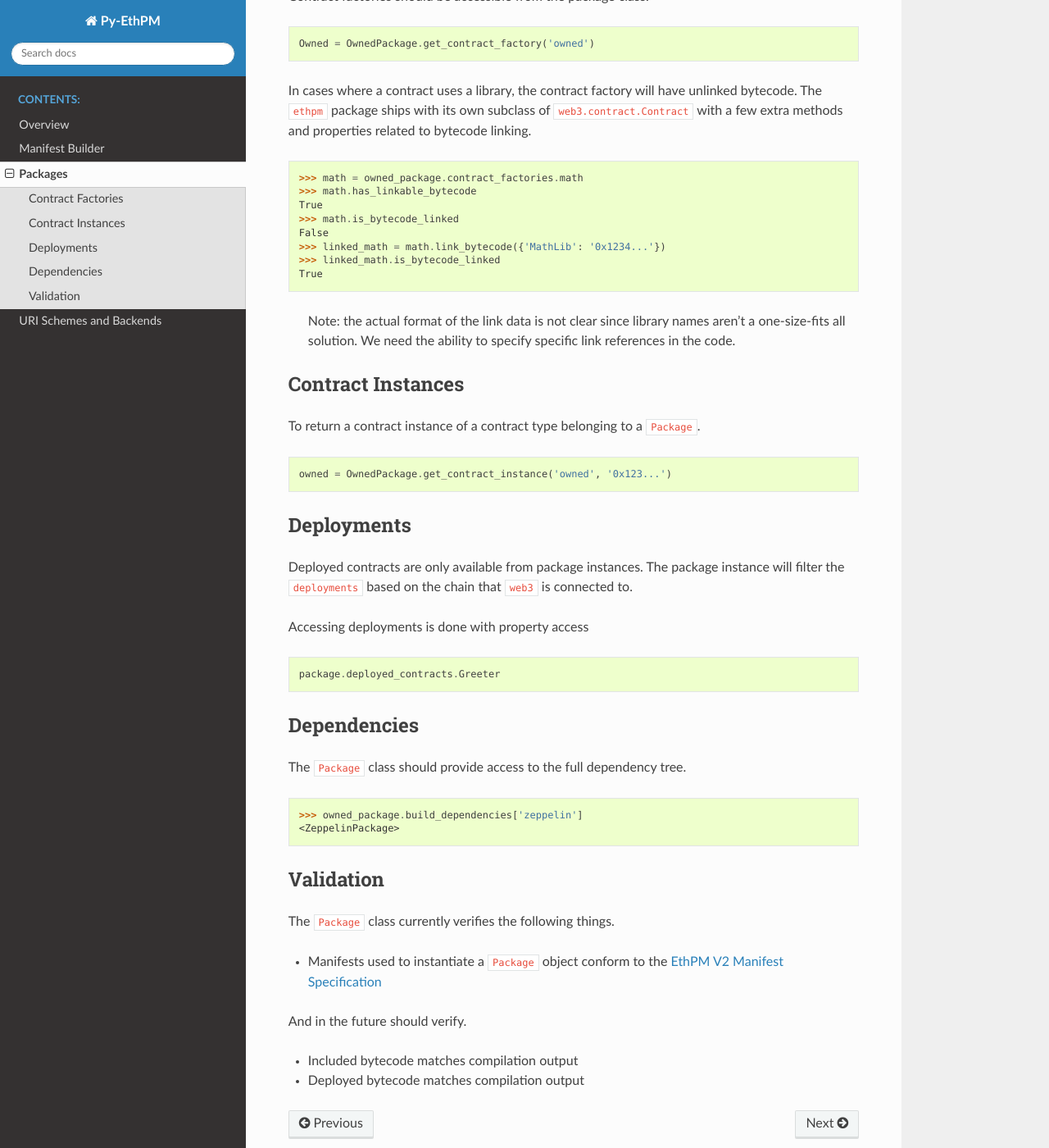
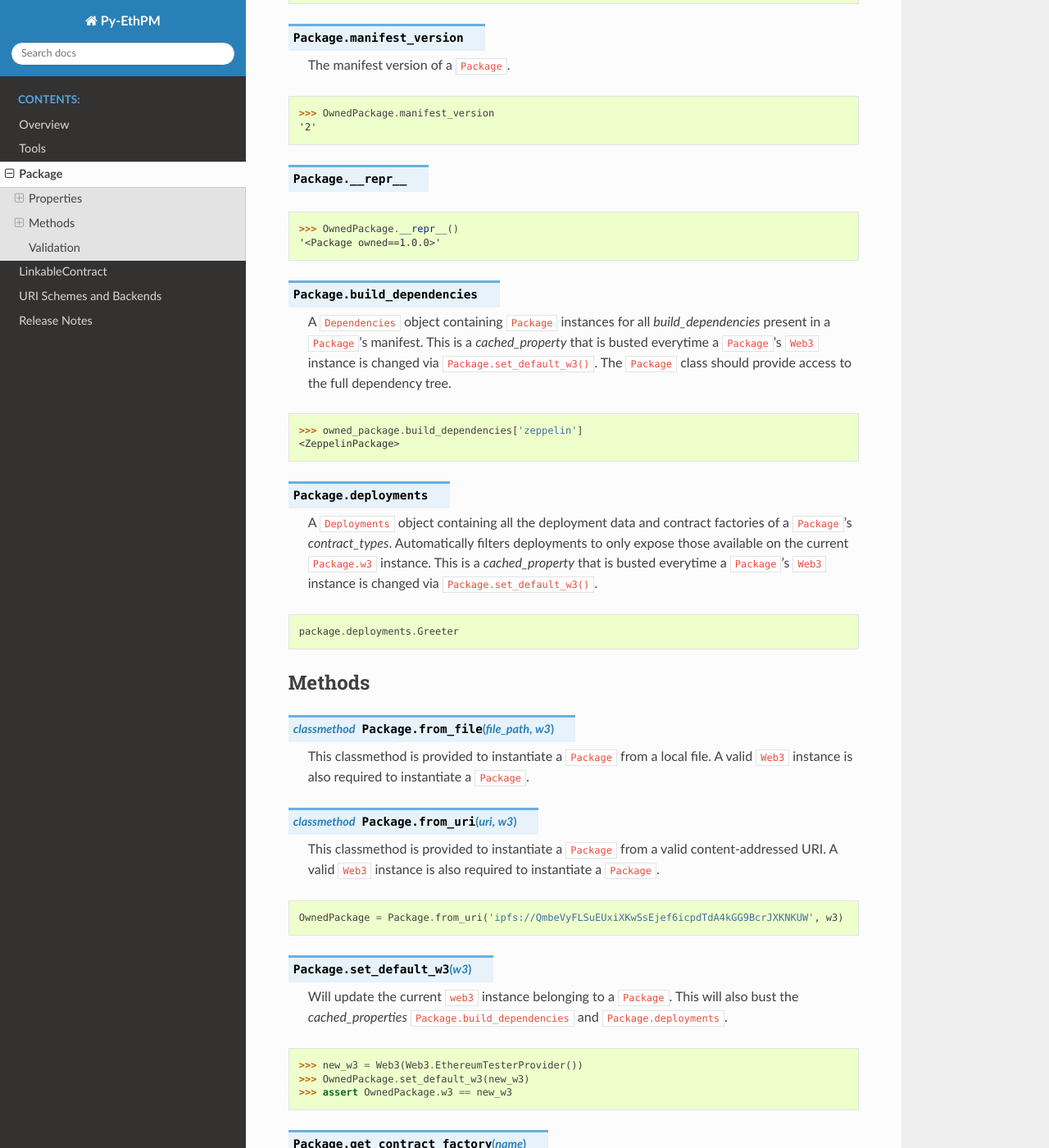
Before and after one commit to ethpm/py-ethpm, a Sphinx documentation site: the page built from docs/package.rst, in a window 1280 px wide and 1400 px high, scrolled down 1112 px. Shown: the whole window at 82% size. Built offline with Sphinx 7.4.7 and the Read the Docs theme 2.0.0, drawn with Linux system fonts in a browser that asks for light colours; some of the changed text lies outside the part shown.

Commit message:
Expand documentation

```diff
--- /dev/null
+++ b/docs/contract.rst
@@ -0,0 +1,59 @@
+LinkableContract
+================
+
+`Py-EthPM` uses a custom subclass of ``Web3.contract.Contract`` to manage contract factories and instances which might require bytecode linking. To create a deployable contract factory, both the contract type's `abi` and `deployment_bytecode` must be available in the Package's manifest.
+
+.. doctest::
+
+   >>> from eth_utils import is_address, to_canonical_address
+   >>> from web3 import Web3
+   >>> from ethpm import Package, V2_PACKAGES_DIR
+
+   >>> PACKAGING_EXAMPLES = V2_PACKAGES_DIR.parent.parent / 'tests' / 'ethpm' / 'packaging-examples'
+   >>> w3 = Web3(Web3.EthereumTesterProvider())
+   >>> escrow_manifest_path = str(PACKAGING_EXAMPLES / 'escrow' / '1.0.3.json')
+
+   >>> # Try to deploy from unlinked factory
+   >>> EscrowPackage = Package.from_file(escrow_manifest_path, w3)
+   >>> EscrowFactory = EscrowPackage.get_contract_factory("Escrow")
+   >>> assert EscrowFactory.needs_bytecode_linking
+   >>> escrow_instance = EscrowFactory.constructor(w3.eth.accounts[0]).transact()
+   Traceback (most recent call last):
+        ...
+   ethpm.exceptions.BytecodeLinkingError: Contract cannot be deployed until its bytecode is linked.
+
+   >>> # Deploy SafeSendLib
+   >>> SafeSendFactory = EscrowPackage.get_contract_factory("SafeSendLib")
+   >>> safe_send_tx_hash = SafeSendFactory.constructor().transact()
+   >>> safe_send_tx_receipt = w3.eth.waitForTransactionReceipt(safe_send_tx_hash)
+
+   >>> # Link Escrow factory to deployed SafeSendLib instance
+   >>> LinkedEscrowFactory = EscrowFactory.link_bytecode({"SafeSendLib": to_canonical_address(safe_send_tx_receipt.contractAddress)})
+   >>> assert LinkedEscrowFactory.needs_bytecode_linking is False
+   >>> escrow_tx_hash = LinkedEscrowFactory.constructor(w3.eth.accounts[0]).transact()
+   >>> escrow_tx_receipt = w3.eth.waitForTransactionReceipt(escrow_tx_hash)
+   >>> assert is_address(escrow_tx_receipt.contractAddress)
+
+
+Properties
+----------
+
+.. py:attribute:: LinkableContract.deployment_link_refs
+
+   A list of link reference data for the deployment bytecode, if present in the manifest data used to generate a ``LinkableContract`` factory. Deployment bytecode link reference data must be present in a manifest in order to generate a factory for a contract which requires bytecode linking.
+
+.. py:attribute:: LinkableContract.runtime_link_refs
+
+   A list of link reference data for the runtime bytecode, if present in the manifest data used to generate a ``LinkableContract`` factory. Runtime bytecode link reference data must be present in a manifest in order to use ``pytest-ethereum``'s ``Deployer`` for a contract which requires bytecode linking.
+
+.. py:attribute:: LinkableContract.needs_bytecode_linking
+
+   A boolean attribute used to indicate whether a contract factory has unresolved link references, which must be resolved before a new contract instance can be deployed or instantiated at a given address.
+
+
+Methods
+-------
+
+.. py:classmethod:: LinkableContract.link_bytecode(attr_dict)
+
+   This method returns a newly created contract factory with the applied link references defined in the `attr_dict`. This method expects `attr_dict` to be of the type ``Dict[`contract_name`: `address`]`` for all link references that are unlinked.
--- a/docs/index.rst
+++ b/docs/index.rst
@@ -11,10 +11,11 @@ Welcome to Py-EthPM's documentation!
    :caption: Contents:
 
    overview.rst
-   builder.rst
+   tools.rst
    package.rst
+   contract.rst
    uri_backends.rst
-
+   releases.rst
 
 
 Indices and tables
--- a/docs/package.rst
+++ b/docs/package.rst
@@ -1,5 +1,5 @@
-Packages
-========
+Package
+=======
 
 The ``Package`` object will function much like the ``Contract`` class
 provided by ``web3``. Rather than instantiating the base class provided
@@ -21,14 +19,88 @@ new ``Package`` class for a given package.
    >>> OwnedPackage = Package.from_file(owned_manifest_path, w3)
    >>> assert isinstance(OwnedPackage, Package)
 
--  Creating a ``Package`` object from a content-addressed URI
-   pointing towards a valid manifest.
+Properties
+----------
+
+Each ``Package`` exposes the following properties.
+
+.. py:attribute:: Package.w3
+
+   The ``Web3`` instance currently set on this ``Package``. The deployments available on a package are automatically filtered to only contain those belonging to the currently set ``w3`` instance.
+
+.. py:attribute:: Package.manifest
+
+   The manifest dict used to instantiate a ``Package``.
+
+.. py:attribute:: Package.name
+
+   The name of this ``Package``.
 
 .. doctest::
 
+   >>> OwnedPackage.name
+   'owned'
+
+.. py:attribute:: Package.version
+
+   The package version of a ``Package``.
+
+.. doctest::
+
+   >>> OwnedPackage.version
+   '1.0.0'
+
+.. py:attribute:: Package.manifest_version
+
+   The manifest version of a ``Package``.
+
+.. doctest::
+
+   >>> OwnedPackage.manifest_version
+   '2'
+
+.. py:attribute:: Package.__repr__()
+
+.. doctest::
+
+   >>> OwnedPackage.__repr__()
+   '<Package owned==1.0.0>'
+
+.. py:attribute:: Package.build_dependencies
+
+   A ``Dependencies`` object containing ``Package`` instances for all `build_dependencies` present in a ``Package``'s manifest. This is a `cached_property` that is busted everytime a ``Package``'s ``Web3`` instance is changed via ``Package.set_default_w3()``. The ``Package`` class should provide access to the full dependency tree.
+
+.. code:: python
+
+   >>> owned_package.build_dependencies['zeppelin']
+   <ZeppelinPackage>
+
+.. py:attribute:: Package.deployments
+
+   A ``Deployments`` object containing all the deployment data and contract factories of a ``Package``'s `contract_types`. Automatically filters deployments to only expose those available on the current ``Package.w3`` instance. This is a `cached_property` that is busted everytime a ``Package``'s ``Web3`` instance is changed via ``Package.set_default_w3()``.
+
+.. code:: python
+
+   package.deployments.Greeter
+
+Methods
+-------
+
+.. py:classmethod:: Package.from_file(file_path, w3)
+
+   This classmethod is provided to instantiate a ``Package`` from a local file. A valid ``Web3`` instance is also required to instantiate a ``Package``.
+
+.. py:classmethod:: Package.from_uri(uri, w3)
+
+   This classmethod is provided to instantiate a ``Package`` from a valid content-addressed URI. A valid ``Web3`` instance is also required to instantiate a ``Package``.
+
+.. code:: python
+
    OwnedPackage = Package.from_uri('ipfs://QmbeVyFLSuEUxiXKwSsEjef6icpdTdA4kGG9BcrJXKNKUW', w3)
 
-- To change the ``web3`` instance of a ``Package``.
+.. py:method:: Package.set_default_w3(w3)
+
+   Will update the current ``web3`` instance belonging to a ``Package``. This will also bust the `cached_properties` ``Package.build_dependencies`` and ``Package.deployments``.
 
 .. doctest::
 
@@ -36,23 +108,10 @@ new ``Package`` class for a given package.
    >>> OwnedPackage.set_default_w3(new_w3)
    >>> assert OwnedPackage.w3 == new_w3
 
-The following properties are available on a ``Package`` object.
 
-.. doctest::
+.. py:method:: Package.get_contract_factory(name)
 
-   >>> OwnedPackage.name
-   'owned'
-   >>> OwnedPackage.version
-   '1.0.0'
-   >>> OwnedPackage.manifest_version
-   '2'
-   >>> OwnedPackage.__repr__()
-   '<Package owned==1.0.0>'
-
-Contract Factories
-------------------
-
-Contract factories should be accessible from the package class.
+   Will return the contract factory for a given contract type, generated from the data vailable in ``Package.manifest``. Contract factories are accessible from the package class.
 
 .. code:: python
 
@@ -66,13 +125,11 @@ related to bytecode linking.
 .. code:: python
 
    >>> math = owned_package.contract_factories.math
-   >>> math.has_linkable_bytecode
+   >>> math.needs_bytecode_linking
    True
-   >>> math.is_bytecode_linked
+   >>> linked_math = math.link_bytecode({'MathLib': '0x1234...'})
+   >>> linked_math.needs_bytecode_linking
    False
-   >>> linked_math = math.link_bytecode({'MathLib': '0x1234...'})
-   >>> linked_math.is_bytecode_linked
-   True
 
 ..
 
@@ -81,39 +138,9 @@ related to bytecode linking.
    specify specific link references in the code.
 
 
-Contract Instances
-------------------
+.. py:method:: Package.get_contract_instance(name, address)
 
-To return a contract instance of a contract type belonging to a ``Package``.
-
-.. code:: python
-
-   owned = OwnedPackage.get_contract_instance('owned', '0x123...')
-
-
-Deployments
------------
-
-Deployed contracts are only available from package instances. The
-package instance will filter the ``deployments`` based on the chain that
-``web3`` is connected to.
-
-Accessing deployments is done with property access
-
-.. code:: python
-
-   package.deployed_contracts.Greeter
-
-
-Dependencies
-------------
-
-The ``Package`` class should provide access to the full dependency tree.
-
-.. code:: python
-
-   >>> owned_package.build_dependencies['zeppelin']
-   <ZeppelinPackage>
+   Will return a ``Web3.contract`` instance generated from the contract type data available in ``Package.manifest`` and the provided ``address``. The provided ``address`` must be valid on the connected chain available through ``Package.w3``.
 
 
 Validation
--- /dev/null
+++ b/docs/releases.rst
@@ -0,0 +1,2 @@
+Release Notes
+=============
```
Also changed, not shown: other parts of docs/package.rst (+0 -2 lines), docs/tools.rst (renamed from docs/builder.rst, +23 -8 lines), docs/uri_backends.rst (+28 -2 lines), 2 other files.
